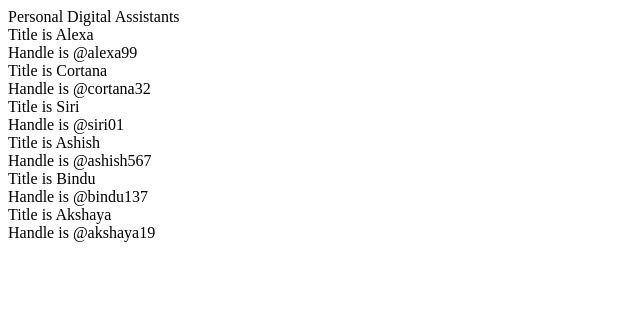
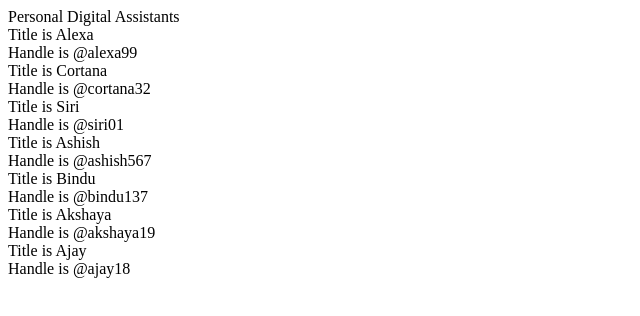
Before and after one commit to bindubaddam137/PDAS, a React (Create React App) app: page / in a window 1280 px wide. Shown: the top 316 px of the page, without its empty margins (0-640 px from the left). Built offline with nearby package versions, Linux system fonts and the light colour scheme.

Commit message:
added ajay profile

```diff
--- a/src/App.js
+++ b/src/App.js
@@ -10,6 +10,7 @@
       <ProfileCard title="Ashish" handle="@ashish567" />
       <ProfileCard title="Bindu" handle="@bindu137" />
       <ProfileCard title="Akshaya" handle="@akshaya19" />
+      <ProfileCard title="Ajay" handle="@ajay18" />
     </div>
   );
 }
```
